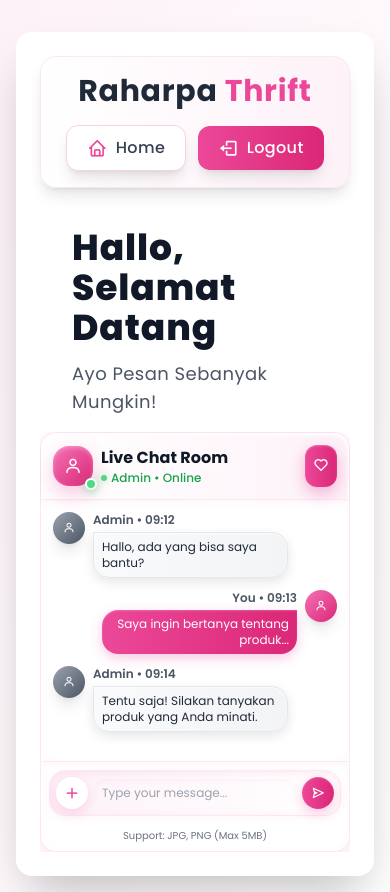
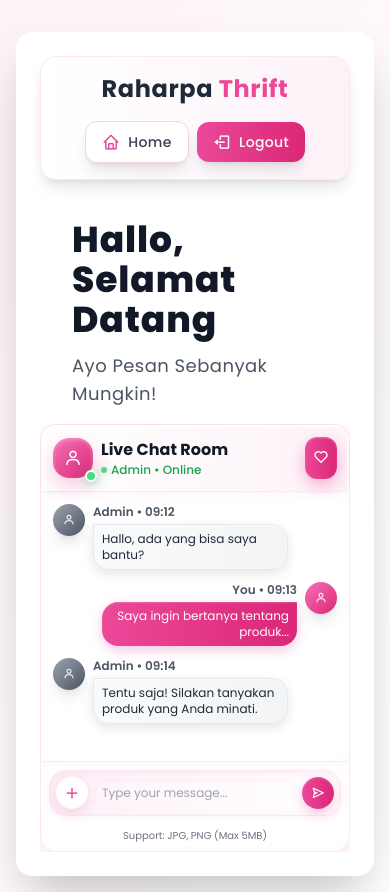
Before and after one commit to bangpii/RaharpaThrift, a React (Vite) app: page / in a window 390 px wide. Built offline with nearby package versions, Linux system fonts and the light colour scheme.

Commit message:
first init 2

```diff
--- a/src/components/user/Header.jsx
+++ b/src/components/user/Header.jsx
@@ -12,21 +12,22 @@ const Header = () => {
       {/* Logo */}
       <h2
         className="text-3xl tracking-wide text-gray-800 font-poppins text-center font-bold
-        max-[450px]:text-3xl transform transition-transform hover:scale-105"
+        max-[450px]:text-3xl max-[390px]:text-2xl transform transition-transform hover:scale-105
+        whitespace-nowrap"
       >
        Raharpa <span className="text-pink-500">Thrift</span>
       </h2>
 
       {/* Navigation Buttons */}
-      <div className="flex items-center gap-3 max-[422px]:justify-center">
+      <div className="flex items-center gap-3 max-[422px]:justify-center max-[390px]:gap-2">
         {/* Home Button */}
         <button
           className="px-5 py-2 rounded-xl bg-white border border-pink-200 shadow-lg
           text-gray-700 font-medium tracking-wide flex items-center gap-2
           transition-all duration-300 hover:bg-pink-50 hover:scale-105 hover:shadow-xl
-          transform hover:-translate-y-1"
+          transform hover:-translate-y-1 max-[390px]:px-4 max-[390px]:py-1.5 max-[390px]:text-sm"
         >
-          <i className="bx bx-home text-xl text-pink-500"></i>
+          <i className="bx bx-home text-xl text-pink-500 max-[390px]:text-lg"></i>
           Home
         </button>
 
@@ -35,9 +36,10 @@ const Header = () => {
           className="px-5 py-2 rounded-xl bg-gradient-to-r from-pink-500 to-pink-600
           text-white font-medium tracking-wide flex items-center gap-2 shadow-lg
           transition-all duration-300 hover:from-pink-600 hover:to-pink-700
-          hover:scale-105 hover:shadow-xl transform hover:-translate-y-1"
+          hover:scale-105 hover:shadow-xl transform hover:-translate-y-1
+          max-[390px]:px-4 max-[390px]:py-1.5 max-[390px]:text-sm"
         >
-          <i className="bx bx-log-out text-xl"></i>
+          <i className="bx bx-log-out text-xl max-[390px]:text-lg"></i>
           Logout
         </button>
       </div>
--- a/src/components/user/WishList.jsx
+++ b/src/components/user/WishList.jsx
@@ -111,8 +111,10 @@ const WishList = ({ onClose }) => {
                      drop-shadow-[0_1px_2px_rgba(255,255,255,0.8)]"></i>
       </div>
 
+      {/* Container utama untuk items dan total */}
+      <div className="flex-1 flex flex-col">
         {/* Wishlist Items Container - Dirapikan untuk mobile */}
-      <div className="flex-1 overflow-y-auto mb-4 space-y-3 xs:space-y-4 max-h-[60vh] xs:max-h-[65vh]
+        <div className="flex-1 overflow-y-auto mb-2 space-y-3 xs:space-y-4 xs:max-h-[65vh]
                        pink-scrollbar">
           {wishlistItems.map((item) => (
             <div
@@ -168,10 +170,10 @@ const WishList = ({ onClose }) => {
           ))}
         </div>
 
-      {/* Total Keseluruhan - Dirapikan untuk mobile */}
-      <div className="bg-white text-pink-500 rounded-xl p-3 xs:p-4 mt-auto
+        {/* Total Keseluruhan - Ditempel di bawah data untuk mobile */}
+        <div className="bg-white text-pink-500 rounded-xl p-3 xs:p-4
                        shadow-[0_6px_16px_rgba(236,72,153,0.1),inset_0_1px_2px_rgba(255,255,255,0.8)]
-                     border border-pink-100">
+                       border border-pink-100 mt-2">
           <div className="flex items-center justify-between">
             <div>
               <p className="text-xs xs:text-sm text-gray-600 font-medium
@@ -190,6 +192,7 @@ const WishList = ({ onClose }) => {
             </div>
           </div>
         </div>
+      </div>
 
     </div>
   );
```
Lines whose indentation alone changed are shown as unchanged.
